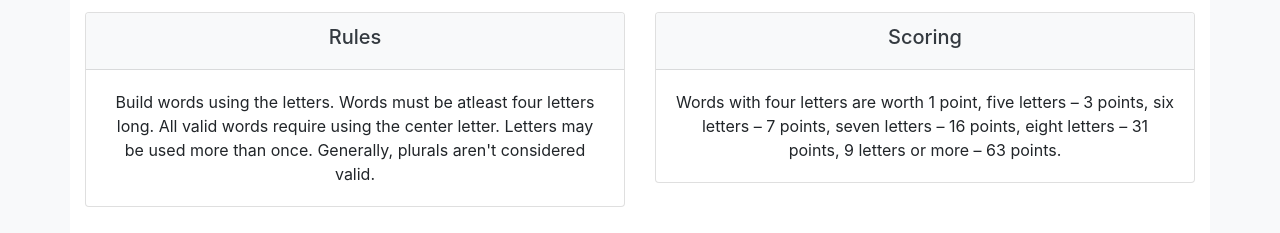
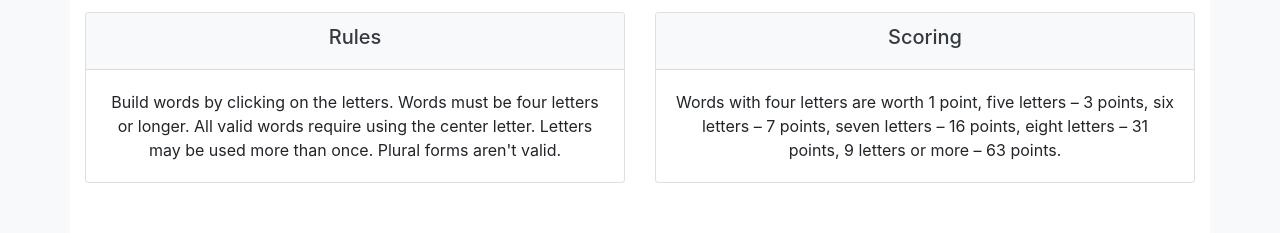
Before and after one commit to cuponadesk/Word-Game-Frontend, a Vue app in the folder vue/: page / in a window 1280 px wide. Shown: the part 628-861 px from the top of the page. Built offline with nearby package versions, Linux system fonts and the light colour scheme; no server answers.

Commit message:
Layout fixes

```diff
--- a/vue/src/services/WordService.js
+++ b/vue/src/services/WordService.js
@@ -2,8 +2,11 @@ import axios from 'axios';
 
 export default {
 
-  getRandom() {
-    return axios.get('/random')
+  async getRandom() {
+    return await axios.get('/random')
   },
+  async updateHighScore(puzzle) {
+    await axios.post('/highscore', puzzle);
+  }
 
 }
--- a/vue/src/store/index.js
+++ b/vue/src/store/index.js
@@ -26,6 +26,7 @@ export default new Vuex.Store({
     words: [] || storedWords,
     letters: storedLetters || [],
     required: storedRequired || "",
+    highscore: 0
   },
   mutations: {
     SET_AUTH_TOKEN(state, token) {
--- a/vue/src/views/Home.vue
+++ b/vue/src/views/Home.vue
@@ -147,9 +147,9 @@
             <h5>Rules</h5>
           </div>
           <div class="card-body text-center">
-            Build words using the letters. Words must be atleast four letters
-            long. All valid words require using the center letter. Letters may
-            be used more than once. Generally, plurals aren't considered valid.
+            Build words by clicking on the letters. Words must be four letters or
+            longer. All valid words require using the center letter. Letters may
+            be used more than once. Plural forms aren't valid.
           </div>
         </div>
       </div>
@@ -184,13 +184,19 @@ export default {
       badWord: "",
       alreadyGuessed: false,
       score: 0,
+      highscore: 0,
     };
   },
   mounted() {
+    this.getWords();
+  },
+  methods: {
+    getWords() {
       if (this.$store.state.words.length != 0) {
         this.words = this.$store.state.words;
         this.letters = this.$store.state.letters;
         this.required = this.$store.state.required;
+        this.highscore = this.$store.state.highscore;
       } else {
         wordService
           .getRandom()
@@ -198,6 +204,7 @@ export default {
             this.words = response.data.words;
             this.letters = response.data.letters;
             this.required = response.data.required;
+            this.highscore = response.data.highscore;
             this.shuffle();
 
             this.$store.commit("REMEMBER_WORDS", this.words);
@@ -210,7 +217,7 @@ export default {
         this.score = 0;
       }
     },
-  methods: {
+
     shuffle() {
       let array = this.letters.filter((elem) => elem != this.required);
       var currentIndex = array.length,
@@ -282,6 +289,11 @@ export default {
             this.badWord = "+1";
             break;
         }
+        if(this.score > this.highscore) {
+          let s = { required : this.required, letters: this.letters, highscore: this.highscore }
+          wordService.updateHighScore(s);
+
+        }
       } else if (
         this.guessedWords.filter((elem) => elem == this.builder.toLowerCase())
           .length != 0
```
Also changed, not shown: 1 other file (tests, documents, lock files or other folders). Lines whose indentation alone changed are shown as unchanged.
